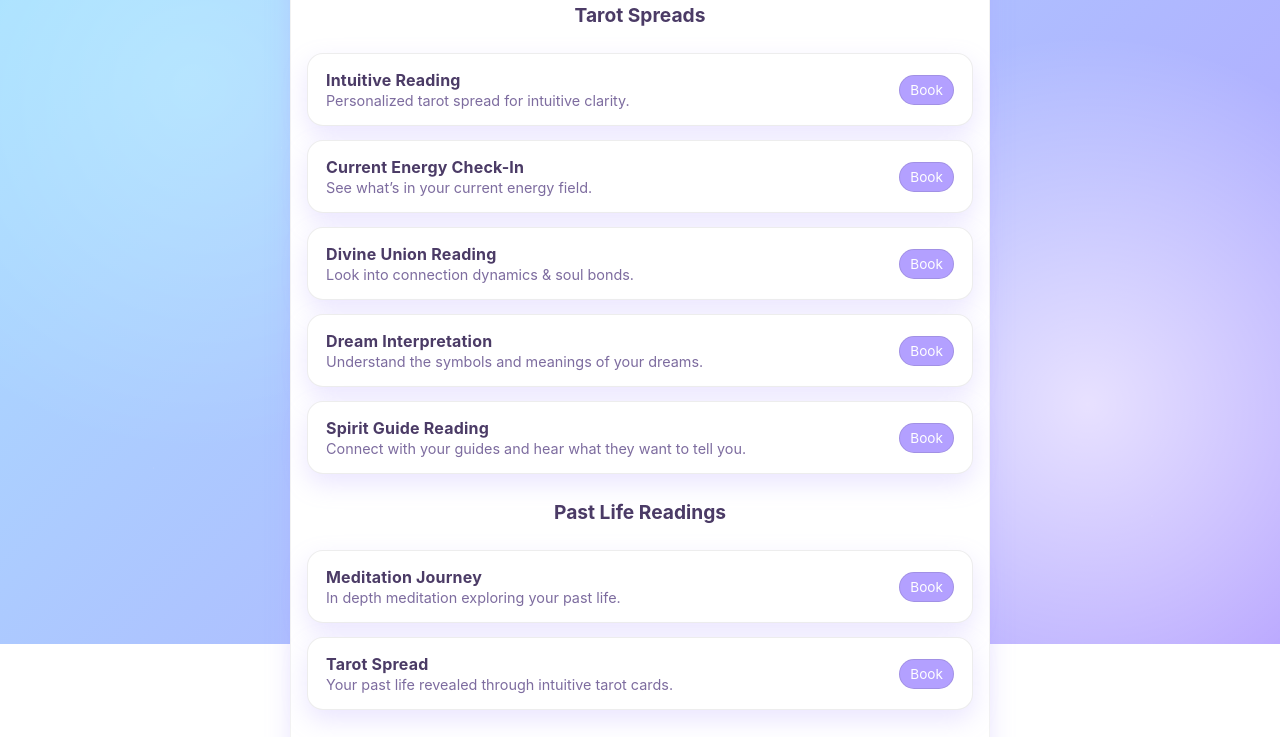
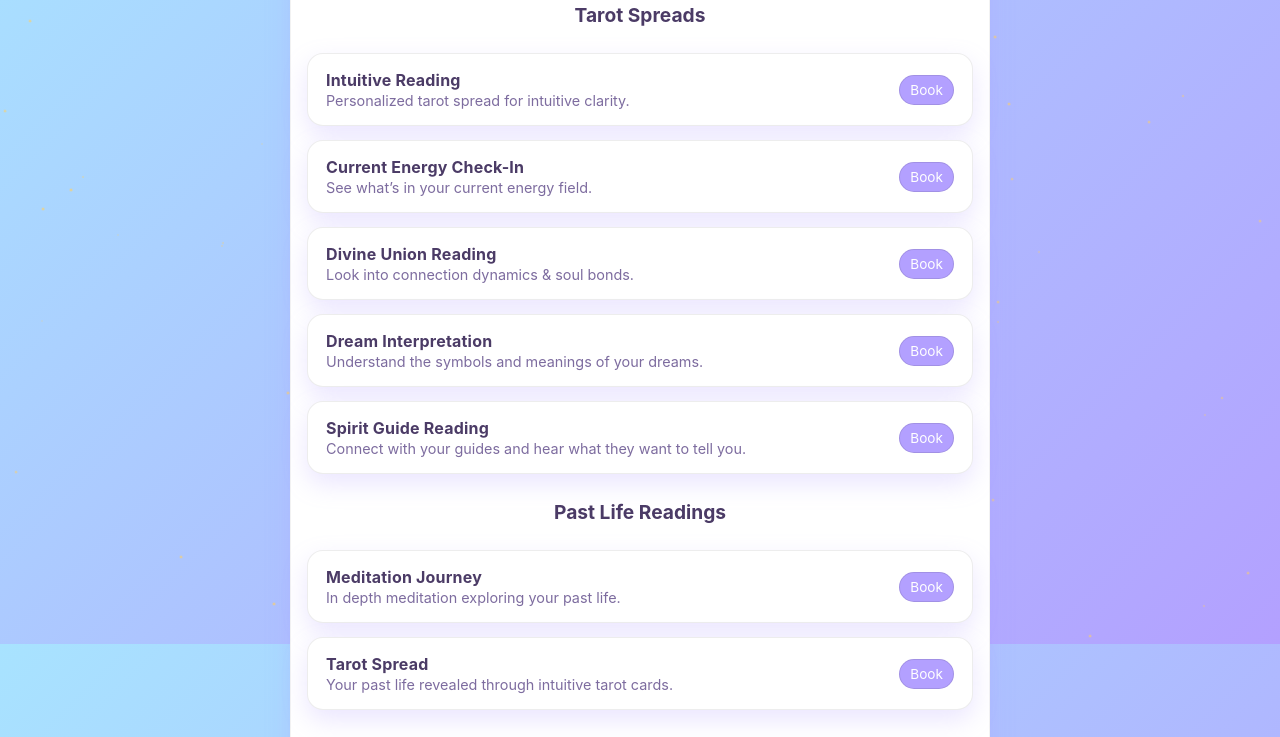
Before and after one commit to TeijaChamp/readings, a plain HTML site: page index.html in a window 1280 px wide. Shown: the part 156-893 px from the top of the page. Drawn offline with Linux system fonts and the light colour scheme.

Commit message:
Update index.html

```diff
--- a/index.html
+++ b/index.html
@@ -28,32 +28,46 @@
       margin:0;
       font-family:Inter,ui-sans-serif,system-ui,-apple-system,Segoe UI,Roboto,Helvetica,Arial,"Apple Color Emoji","Segoe UI Emoji";
       color:var(--text);
-      background:radial-gradient(circle at 15% 30%, var(--accent-2) 0%, transparent 30%),
-                 radial-gradient(circle at 85% 70%, var(--accent) 0%, transparent 30%),
-                 linear-gradient(135deg, var(--accent-2), var(--accent));
-      background-blend-mode:soft-light,screen,normal;
-      background-size:cover;
-      background-repeat:no-repeat;
+      background:linear-gradient(135deg, #a8e3ff 0%, #b3a0ff 100%);
+      background-attachment: fixed;
+      background-size: 200% 200%;
+      animation: gradientShift 30s ease infinite;
+      overflow-x:hidden;
       position:relative;
-      overflow-x:hidden;
     }
-    body::before, body::after{
-      content:"";position:fixed;inset:0;pointer-events:none;z-index:0;opacity:.18;mix-blend-mode:soft-light;
-      background:
-        radial-gradient(2px 2px at 8% 12%,  rgba(255,209,102,.9), transparent 55%),
-        radial-gradient(1.8px 1.8px at 22% 38%, rgba(255,209,102,.7), transparent 55%),
-        radial-gradient(1.6px 1.6px at 35% 15%, rgba(255,209,102,.8), transparent 55%),
-        radial-gradient(1.8px 1.8px at 48% 52%, rgba(255,209,102,.75), transparent 55%),
-        radial-gradient(2px 2px   at 62% 28%, rgba(255,209,102,.85), transparent 55%),
-        radial-gradient(1.6px 1.6px at 76% 66%, rgba(255,209,102,.8), transparent 55%),
-        radial-gradient(2px 2px   at 88% 18%, rgba(255,209,102,.9), transparent 55%),
-        radial-gradient(1.7px 1.7px at 12% 78%, rgba(255,209,102,.75), transparent 55%),
-        radial-gradient(1.6px 1.6px at 54% 82%, rgba(255,209,102,.8), transparent 55%),
-        radial-gradient(1.9px 1.9px at 90% 84%, rgba(255,209,102,.8), transparent 55%);
-      animation: starsFade 11s ease-in-out infinite;
+
+    @keyframes gradientShift {
+      0% {background-position: 0% 50%;}
+      50% {background-position: 100% 50%;}
+      100% {background-position: 0% 50%;}
     }
-    body::after{opacity:.12;filter:blur(.3px);animation-duration:15s;}
-    @keyframes starsFade{0%,100%{opacity:.12}50%{opacity:.26}}
+
+    /* ✨ Star Overlay */
+    .stars {
+      position: fixed;
+      top: 0;
+      left: 0;
+      width: 100%;
+      height: 100%;
+      pointer-events: none;
+      z-index: 0;
+      overflow: hidden;
+    }
+
+    .star {
+      position: absolute;
+      width: 2px;
+      height: 2px;
+      background: var(--gold);
+      border-radius: 50%;
+      opacity: 0.3;
+      animation: twinkle 5s ease-in-out infinite;
+    }
+
+    @keyframes twinkle {
+      0%, 100% { opacity: 0.2; transform: scale(1); }
+      50% { opacity: 0.8; transform: scale(1.3); }
+    }
 
     a{color:inherit;text-decoration:none}
 
@@ -70,7 +84,7 @@
 
     .list{display:grid;gap:14px;padding:16px}
     .btn{position:relative;display:flex;align-items:center;justify-content:space-between;gap:14px;padding:16px 18px;border-radius:16px;border:1px solid rgba(0,0,0,.07);background:var(--card);box-shadow:var(--shadow);transition:transform .14s ease, box-shadow .14s ease, border-color .14s ease}
-    .btn:hover{transform:translateY(-2px);box-shadow:0 12px 25px rgba(163,147,255,.28), 0 0 0 6px rgba(255,209,102,.12);border-color:var(--accent);background:linear-gradient(145deg, #fff9f9 0%, #f9f6ff 100%)}
+    .btn:hover{transform:translateY(-2px);box-shadow:0 12px 25px rgba(163,147,255,.28), 0 0 10px rgba(255,209,102,.2);border-color:var(--accent);background:linear-gradient(145deg, #fff9f9 0%, #f9f6ff 100%)}
     .btn:focus-visible{outline:none;box-shadow:0 0 0 6px var(--ring)}
     .btn-left{display:flex;align-items:center;gap:12px}
     .btn h3{margin:0;font-size:1rem;letter-spacing:.2px;color:var(--text)}
@@ -88,6 +102,8 @@
   </style>
 </head>
 <body>
+  <div class="stars"></div>
+
   <main class="container">
     <section class="card">
       <header class="header">
@@ -144,6 +160,22 @@
 
     <p style="text-align:center;color:var(--muted);opacity:.8;margin-top:12px;font-size:.8rem">© <span id="year"></span> Teija’s Sacred Offerings</p>
   </main>
-  <script>document.getElementById('year').textContent = new Date().getFullYear();</script>
+
+  <script>
+    document.getElementById('year').textContent = new Date().getFullYear();
+
+    // Generate stars evenly across the background
+    const starsContainer = document.querySelector('.stars');
+    const numStars = 80;
+    for (let i = 0; i < numStars; i++) {
+      const star = document.createElement('div');
+      star.classList.add('star');
+      star.style.top = Math.random() * 100 + '%';
+      star.style.left = Math.random() * 100 + '%';
+      star.style.animationDelay = (Math.random() * 5) + 's';
+      star.style.animationDuration = (4 + Math.random() * 4) + 's';
+      starsContainer.appendChild(star);
+    }
+  </script>
 </body>
 </html>
```
